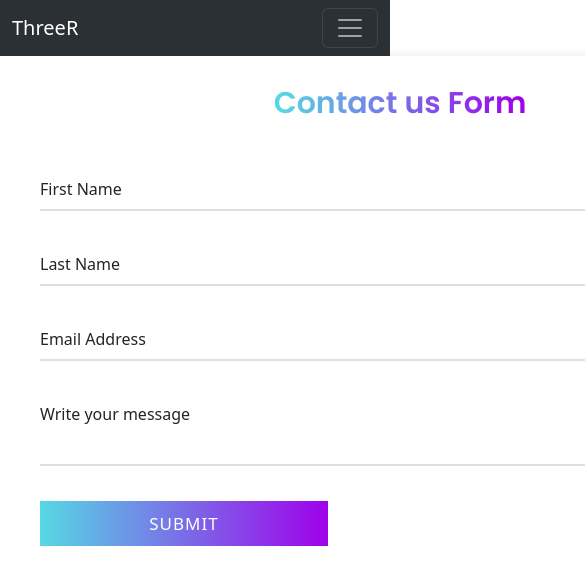
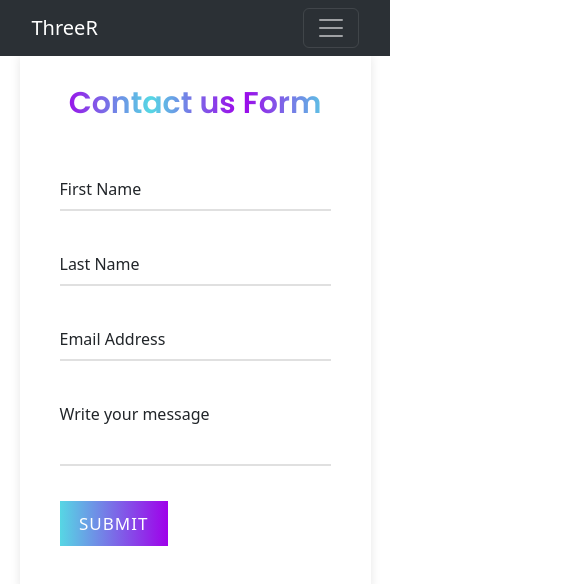
Before and after one commit to gharsh24/ThreeR, a React (Vite) app: page /Feedback in a window 390 px wide. Shown: the top 584 px of the page, 585 px wide, since content can reach past the window. Built offline with nearby package versions, Linux system fonts and the light colour scheme.

Commit message:
Contact Fix

```diff
--- a/src/Components/styles/feedback.css
+++ b/src/Components/styles/feedback.css
@@ -1,4 +1,4 @@
-@import url('https://fonts.googleapis.com/css?family=Poppins:400,500,600,700&display=swap');
+@import url("https://fonts.googleapis.com/css?family=Poppins:400,500,600,700&display=swap");
 
 /* body{
 
@@ -7,76 +7,84 @@
   font-family: 'Poppins', sans-serif;
   background: linear-gradient(115deg, #56d8e4 10%, #9f01ea 90%);
 } */
-.containerr{
+.containerr {
   max-width: 800px;
   background: #fff;
   width: 800px;
   padding: 25px 40px 10px 40px;
-  box-shadow: 0px 0px 10px rgba(0,0,0,0.1);
+  box-shadow: 0px 0px 10px rgba(0, 0, 0, 0.1);
 }
-.containerr .text{
+.containerr .text {
   text-align: center;
   font-size: 41px;
   font-weight: 600;
-  font-family: 'Poppins', sans-serif;
-  background: -webkit-linear-gradient(right, #56d8e4, #9f01ea, #56d8e4, #9f01ea);
+  font-family: "Poppins", sans-serif;
+  background: -webkit-linear-gradient(
+    right,
+    #56d8e4,
+    #9f01ea,
+    #56d8e4,
+    #9f01ea
+  );
   -webkit-background-clip: text;
   -webkit-text-fill-color: transparent;
 }
-.containerr form{
+.containerr form {
   padding: 30px 0 0 0;
 }
-.containerr form .form-row{
+.containerr form .form-row {
   display: flex;
   margin: 32px 0;
 }
-form .form-row .input-data{
+form .form-row .input-data {
   width: 100%;
   height: 40px;
   margin: 0 20px;
   position: relative;
 }
-form .form-row .textarea{
+form .form-row .textarea {
   height: 70px;
 }
 .input-data input,
-.textarea textarea{
+.textarea textarea {
   display: block;
   width: 100%;
   height: 100%;
   border: none;
   font-size: 17px;
-  border-bottom: 2px solid rgba(0,0,0, 0.12);
+  border-bottom: 2px solid rgba(0, 0, 0, 0.12);
 }
-.input-data input:focus ~ label, .textarea textarea:focus ~ label,
-.input-data input:valid ~ label, .textarea textarea:valid ~ label{
+.input-data input:focus ~ label,
+.textarea textarea:focus ~ label,
+.input-data input:valid ~ label,
+.textarea textarea:valid ~ label {
   transform: translateY(-20px);
   font-size: 14px;
   color: #3498db;
 }
-.textarea textarea{
+.textarea textarea {
   resize: none;
   padding-top: 10px;
 }
-.input-data label{
+.input-data label {
   position: absolute;
   pointer-events: none;
   bottom: 10px;
   font-size: 16px;
   transition: all 0.3s ease;
 }
-.textarea label{
+.textarea label {
   width: 100%;
   bottom: 40px;
   background: #fff;
 }
-.input-data .underline{
+.input-data .underline {
   position: absolute;
   bottom: 0;
   height: 2px;
   width: 100%;
 }
-.input-data .underline:before{
+.input-data .underline:before {
   position: absolute;
   content: "";
   height: 2px;
@@ -89,26 +97,32 @@ form .form-row .textarea{
 .input-data input:focus ~ .underline:before,
 .input-data input:valid ~ .underline:before,
 .textarea textarea:focus ~ .underline:before,
-.textarea textarea:valid ~ .underline:before{
+.textarea textarea:valid ~ .underline:before {
   transform: scale(1);
 }
-.submit-btn .input-data{
+.submit-btn .input-data {
   overflow: hidden;
-  height: 45px!important;
-  width: 25%!important;
+  height: 45px !important;
+  width: 25% !important;
 }
-.submit-btn .input-data .inner{
+.submit-btn .input-data .inner {
   height: 100%;
   width: 300%;
   position: absolute;
   left: -100%;
-  background: -webkit-linear-gradient(right, #56d8e4, #9f01ea, #56d8e4, #9f01ea);
+  background: -webkit-linear-gradient(
+    right,
+    #56d8e4,
+    #9f01ea,
+    #56d8e4,
+    #9f01ea
+  );
   transition: all 0.4s;
 }
-.submit-btn .input-data:hover .inner{
+.submit-btn .input-data:hover .inner {
   left: 0;
 }
-.submit-btn .input-data input{
+.submit-btn .input-data input {
   background: none;
   border: none;
   color: #fff;
@@ -121,19 +135,89 @@ form .form-row .textarea{
   z-index: 2;
 }
 @media (max-width: 700px) {
-  .containerr .text{
+  .containerr .text {
     font-size: 30px;
   }
-  .containerr form{
+  .containerr form {
     padding: 10px 0 0 0;
   }
-  .containerr form .form-row{
+  .containerr form .form-row {
     display: block;
   }
-  form .form-row .input-data{
-    margin: 35px 0!important;
+  form .form-row .input-data {
+    margin: 35px 0 !important;
   }
-  .submit-btn .input-data{
-    width: 40%!important;
+  .submit-btn .input-data {
+    width: 40% !important;
   }
 }
+
+/* Add these styles to your existing feedback.css file */
+
+.container {
+  width: 80%;
+  max-width: 800px; /* Adjust the max-width as needed */
+  margin: auto;
+}
+
+.text {
+  font-size: 1.5rem;
+}
+
+.form-row {
+  margin-bottom: 20px;
+}
+
+.input-data {
+  position: relative;
+}
+
+input,
+textarea {
+  width: 100%;
+  padding: 10px;
+  border: none;
+  outline: none;
+}
+
+.underline {
+  position: absolute;
+  bottom: 0;
+  left: 0;
+  width: 100%;
+  height: 2px;
+  background-color: #3498db;
+  transform: scaleX(0);
+  transform-origin: bottom right;
+  transition: transform 0.3s;
+}
+
+.input-data input:focus + .underline,
+.input-data textarea:focus + .underline {
+  transform: scaleX(1);
+  transform-origin: bottom left;
+}
+
+.label {
+  position: absolute;
+  top: 10px;
+  left: 10px;
+  pointer-events: none;
+  transition: 0.3s;
+}
+
+.input-data input:focus + .underline + label,
+.input-data textarea:focus + .underline + label,
+.input-data input:valid + .underline + label,
+.input-data textarea:valid + .underline + label {
+  top: -20px;
+  font-size: 0.8rem;
+  color: #3498db;
+}
+
+/* Responsive Styles */
+@media (max-width: 768px) {
+  .container {
+    width: 90%;
+  }
+}
```
Also changed, not shown: 1 other file (tests, documents, lock files or other folders).
